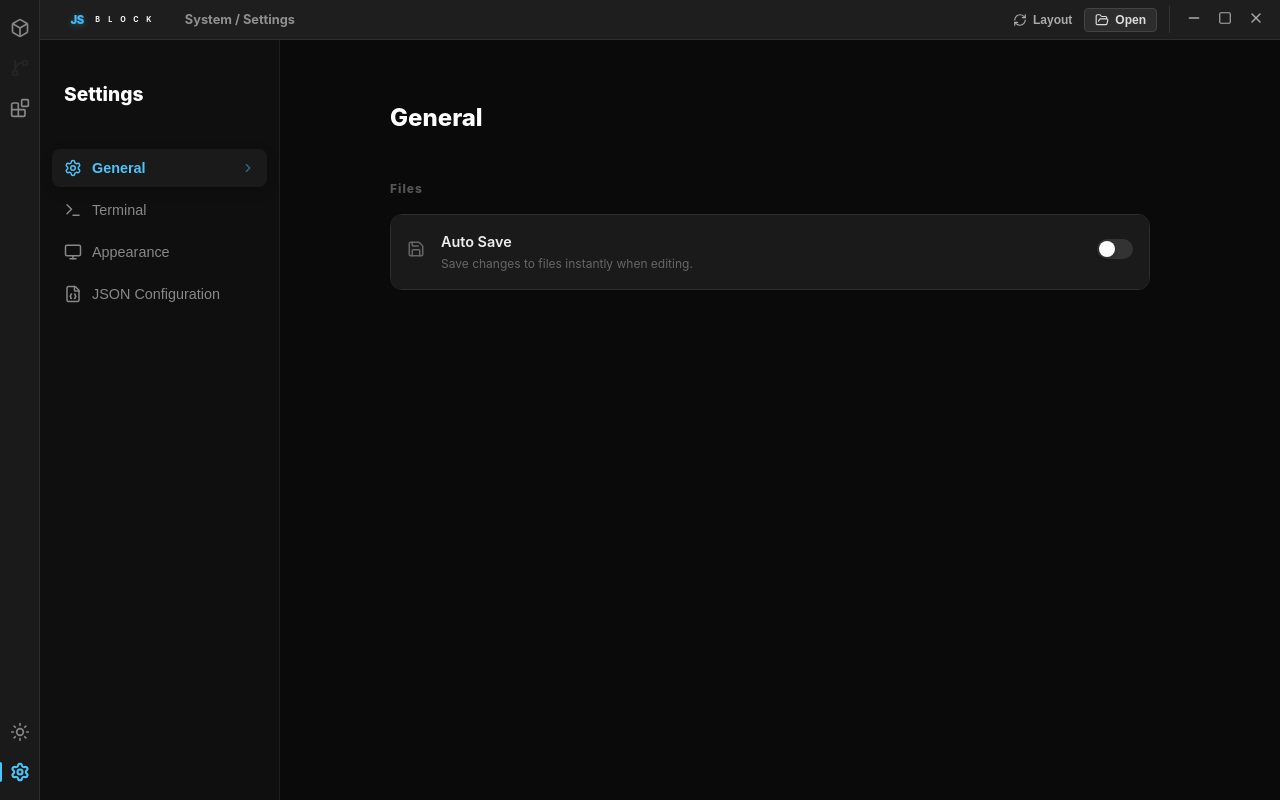
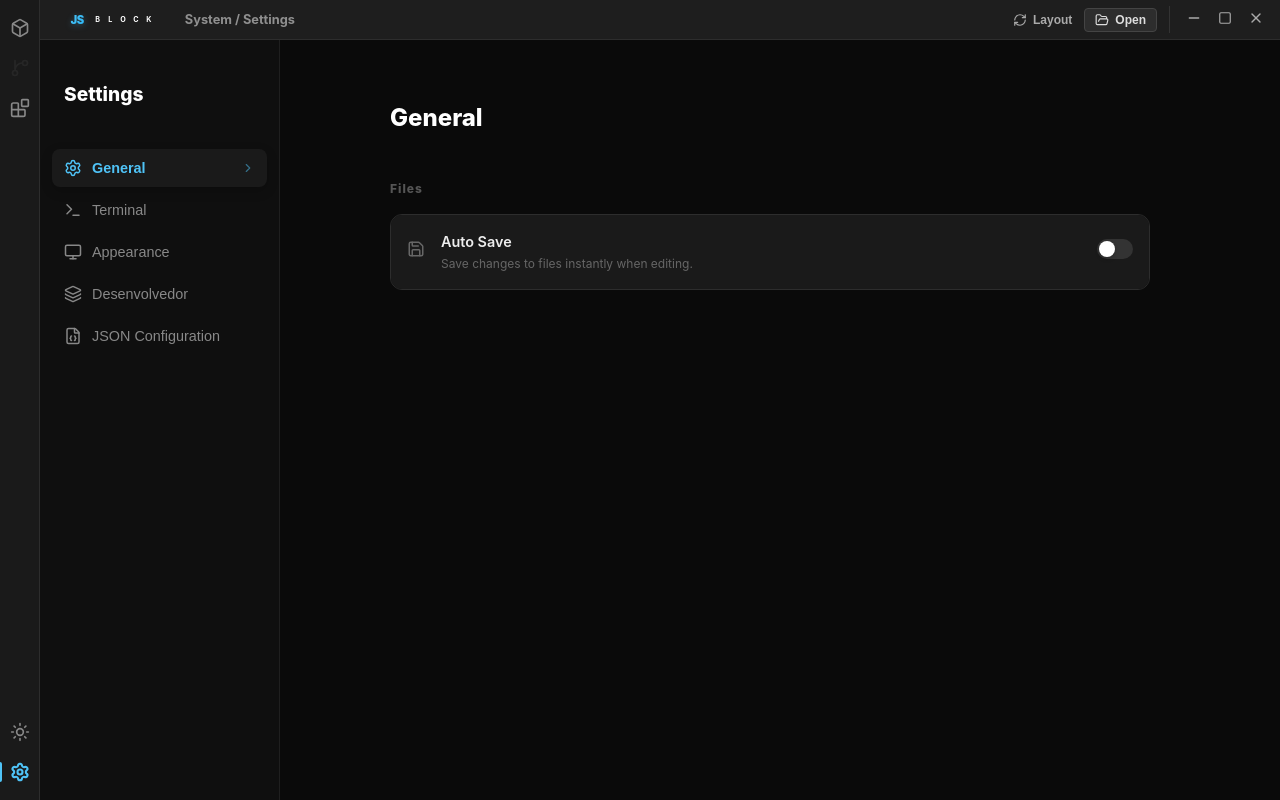
Before and after one commit to DiegoSmk/jsblock, a React (Vite) app: page / in a window 1280 px wide. Both pictures are taken after a click on the button 19 px from the left and 772 px from the top of the page. Built offline with nearby package versions, Linux system fonts and the light colour scheme.

Commit message:
feat: restore Developer settings tab and update debug report

```diff
--- a/src/components/SettingsView.tsx
+++ b/src/components/SettingsView.tsx
@@ -114,7 +114,7 @@ export const SettingsView: React.FC = () => {
         setConfirmationModal
     } = useStore();
 
-    const [activeCategory, setActiveCategory] = useState<'general' | 'terminal' | 'appearance' | 'json'>('general');
+    const [activeCategory, setActiveCategory] = useState<'general' | 'terminal' | 'appearance' | 'json' | 'developer'>('general');
     const [localJson, setLocalJson] = useState(settingsConfig);
     const [lastSettingsConfig, setLastSettingsConfig] = useState(settingsConfig);
     const [isModified, setIsModified] = useState(false);
@@ -130,6 +130,7 @@ export const SettingsView: React.FC = () => {
         { id: 'general', label: t('app.settings.categories.general'), icon: SettingsIcon },
         { id: 'terminal', label: t('app.settings.categories.terminal'), icon: Terminal },
         { id: 'appearance', label: t('app.settings.categories.appearance'), icon: Monitor },
+        { id: 'developer', label: 'Desenvolvedor', icon: Layers },
         { id: 'json', label: 'JSON Configuration', icon: FileJson }
     ];
 
@@ -276,6 +277,23 @@ export const SettingsView: React.FC = () => {
                                     onChange={(val: number) => updateSettings({ fontSize: val })}
                                     width="100px"
                                     isDark={isDark}
+                                />
+                            </SettingRow>
+                        </SettingGroup>
+                    </>
+                );
+            case 'developer':
+                return (
+                    <>
+                        <SettingGroup title="Debug Visual">
+                            <SettingRow
+                                label="Mostrar Áreas de Conexão"
+                                description="Exibe uma caixa vermelha ao redor dos conectores para facilitar a visualização da área de clique."
+                                icon={Layers}
+                            >
+                                <Switch
+                                    checked={settings.showDebugHandles ?? false}
+                                    onChange={() => updateSettings({ showDebugHandles: !settings.showDebugHandles })}
                                 />
                             </SettingRow>
                         </SettingGroup>
@@ -456,7 +474,7 @@ export const SettingsView: React.FC = () => {
                     return (
                         <button
                             key={cat.id}
-                            onClick={() => setActiveCategory(cat.id as 'general' | 'terminal' | 'appearance' | 'json')}
+                            onClick={() => setActiveCategory(cat.id as 'general' | 'terminal' | 'appearance' | 'json' | 'developer')}
                             style={{
                                 display: 'flex',
                                 alignItems: 'center',
```
Also changed, not shown: 1 other file (tests, documents, lock files or other folders).
